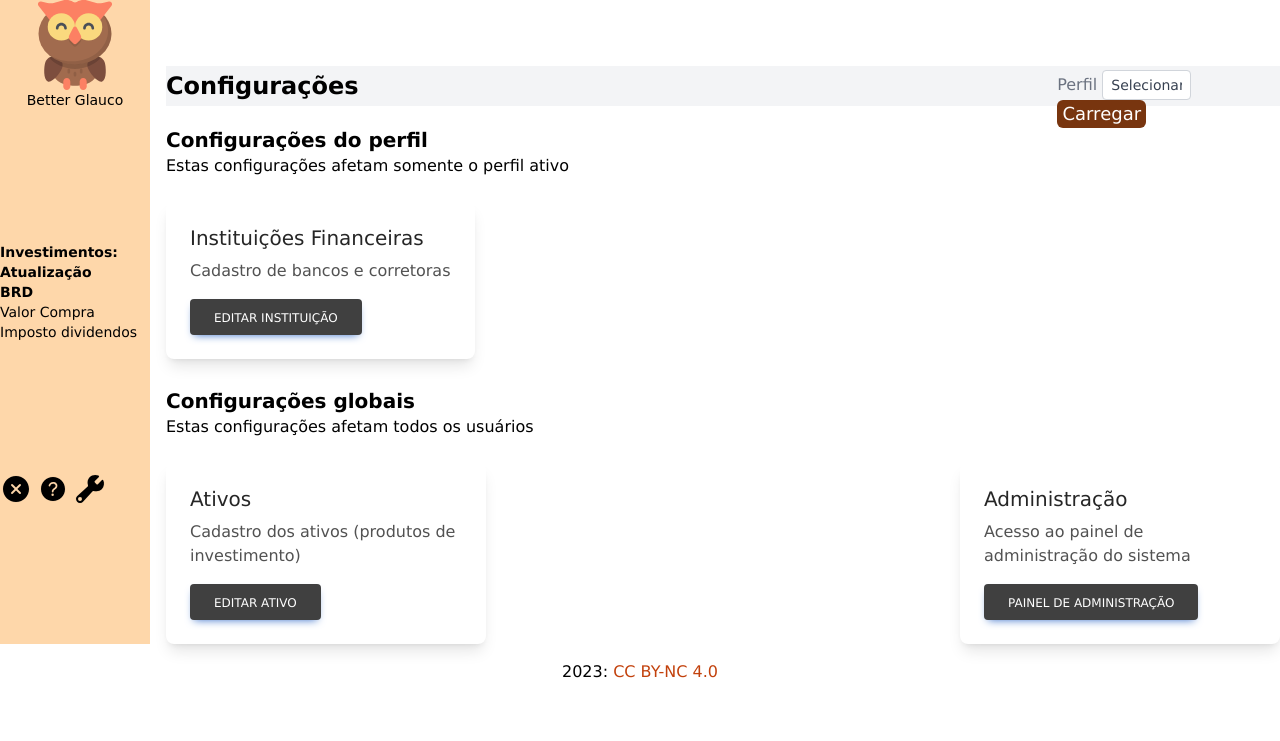
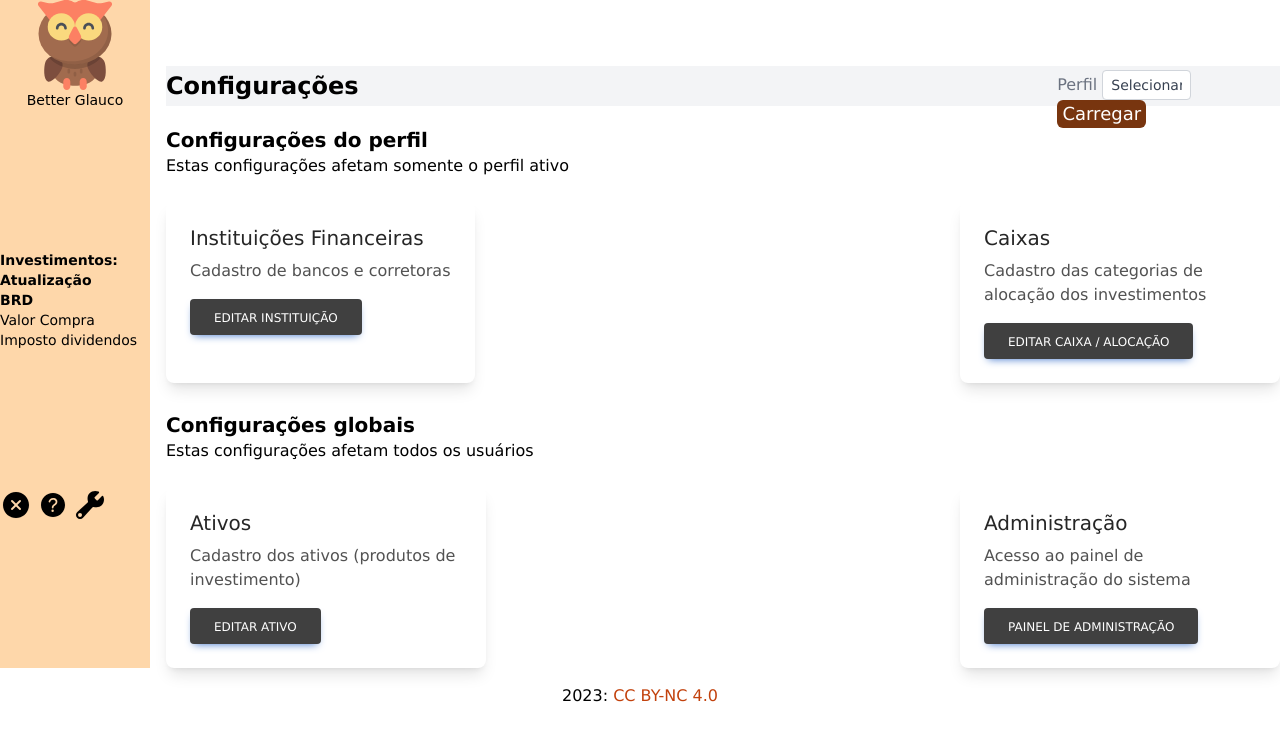
Before and after one commit to divirjo/BetterGlauco, a Django app: page /invest/config/ in a window 1280 px wide. Shown: the top 741 px of the page. Run offline with Django 4.2, Linux system fonts and the light colour scheme; the visitor is signed in with stand-in values (Sample User, id 1); data that the repository does not hold is empty; some libraries are stand-ins or nearby versions.

Commit message:
Implanta configuração caixa classe de ativos

```diff
--- a/investimento/tabelas.py
+++ b/investimento/tabelas.py
@@ -1,6 +1,8 @@
 import django_tables2 as tables
-from BetterGlauco.tabelas_formatacao import ColunaNumericaDecimal
-from .models import Ativo, InstituicaoFinanceira
+from BetterGlauco.tabelas_formatacao import ColunaNumericaDecimal, \
+                                        ColunaSomaNumericaDecimal, \
+                                        ColunaDinheiro
+from .models import Ativo, Caixa, InstituicaoFinanceira
 from BetterGlauco.funcoes_auxiliares import Funcoes_auxiliares
 
 '''
@@ -25,6 +27,9 @@ CSS_PADRAO = {
                     },
                 "td":{
                     "class":"px-6 py-4 whitespace-nowrap text-sm font-medium text-gray-900"
+                    },
+                "tfoot":{
+                    "class":"text-sm font-bold text-gray-900 px-6 py-4"
                     },
                  }
 
@@ -61,6 +66,44 @@ class TabelaAtivos (tables.Table):
         attrs = CSS_PADRAO
 
 
+class Tabela_brd_dividendos_impostos(tables.Table):
+    valor_dividendo = tables.Column()
+    valor_dividendo.verbose_name = 'Dividendos recebidos (R$)'
+
+    valor_impostos = tables.Column()
+    valor_impostos.verbose_name = 'Impostos USA estimados (R$)'
+
+    class Meta:
+        template_name = 'tables/semantic.html'
+
+
+class TabelaCaixas(tables.Table):
+
+    nome = tables.Column(
+                        verbose_name="Caixa",
+                        footer='Total:')
+
+    cota_sistema_valor = ColunaDinheiro(
+                               verbose_name="Valor cota (R$)")
+
+    alocacao_teorica_valor = ColunaDinheiro(
+                               verbose_name="Valor alocação teórica (R$)")
+
+    alocacao_teorica_percentual = ColunaSomaNumericaDecimal(
+                               verbose_name="Percentual alocação teórica (%)")
+
+    editar = tables.LinkColumn('investimento:config_caixa_editar',
+                               text='atualizar',
+                               args=[tables.utils.A('pk')],
+                               orderable=False,
+                               empty_values=(),
+                               attrs=CSS_LINK)
+
+    class Meta:
+        model = Caixa
+        attrs = CSS_PADRAO
+
+
 class TabelaInstituicaoFinanceira (tables.Table):
 
     editar = tables.LinkColumn('investimento:config_instituicao_financeira_editar',
@@ -73,14 +116,3 @@ class TabelaInstituicaoFinanceira (tables.Table):
     class Meta:
         model = InstituicaoFinanceira
         attrs = CSS_PADRAO
-
-
-class Tabela_brd_dividendos_impostos(tables.Table):
-    valor_dividendo = tables.Column()
-    valor_dividendo.verbose_name = 'Dividendos recebidos (R$)'
-
-    valor_impostos = tables.Column()
-    valor_impostos.verbose_name = 'Impostos USA estimados (R$)'
-
-    class Meta:
-        template_name = 'tables/semantic.html'
--- a/investimento/templates/configuracao_inicio.html
+++ b/investimento/templates/configuracao_inicio.html
@@ -30,6 +30,27 @@
               </button>
           </a>
         </div>
+      </div>
+
+    <div class="max-w-xs rounded-lg bg-white shadow-lg">
+      <div class="p-6">
+        <h5
+          class="mb-2 text-xl font-medium leading-tight text-neutral-800">
+          Caixas
+        </h5>
+        <p class="mb-4 text-base text-neutral-600">
+          Cadastro das categorias de alocação dos investimentos
+        </p>
+        <a href="{% url 'investimento:config_caixa' %}">
+            <button
+            type="button"
+            class="inline-block rounded bg-neutral-700 px-6 pt-2.5 pb-2 text-xs font-medium uppercase leading-normal text-white shadow-[0_4px_9px_-4px_#3b71ca] transition duration-150 ease-in-out hover:bg-primary-600 hover:shadow-[0_8px_9px_-4px_rgba(59,113,202,0.3),0_4px_18px_0_rgba(59,113,202,0.2)] focus:bg-primary-600 focus:shadow-[0_8px_9px_-4px_rgba(59,113,202,0.3),0_4px_18px_0_rgba(59,113,202,0.2)] focus:outline-none focus:ring-0 active:bg-primary-700 active:shadow-[0_8px_9px_-4px_rgba(59,113,202,0.3),0_4px_18px_0_rgba(59,113,202,0.2)]"
+            data-te-ripple-init
+            data-te-ripple-color="light">
+            Editar caixa / alocação
+            </button>
+        </a>
+      </div>
     </div>
 
 </div>
--- a/investimento/urls.py
+++ b/investimento/urls.py
@@ -1,19 +1,63 @@
 from django.urls import path
-from .views import Ajuda, ConfiguracaoMenu, ConfigurarAtivo, ConfigurarAtivoNovo, ConfigurarAtivoEditar, ConfigurarInstituicaoFinanceira, ConfigurarInstituicaoFinanceiraEditar, ConfigurarInstituicaoFinanceiraNovo, HomeInvestimento, Imposto_brd_usa, Valor_compra
+from .views import Ajuda,\
+                    ConfiguracaoMenu, \
+                    ConfigurarAtivo, \
+                    ConfigurarAtivoNovo, \
+                    ConfigurarAtivoEditar, \
+                    ConfigurarCaixa, \
+                    ConfigurarCaixaNovo, \
+                    ConfigurarCaixaEditar, \
+                    ConfigurarInstituicaoFinanceira, \
+                    ConfigurarInstituicaoFinanceiraEditar, \
+                    ConfigurarInstituicaoFinanceiraNovo, \
+                    HomeInvestimento, \
+                    Imposto_brd_usa, \
+                    Valor_compra
 
 
 app_name='investimento'
 
 urlpatterns = [
-    path('', HomeInvestimento.as_view(), name='home_investimento'),
-    path('config/', ConfiguracaoMenu.as_view(), name='configuracao'),
-    path('config/ativo/', ConfigurarAtivo.as_view(), name='config_ativos'),
-    path('config/ativo/novo/', ConfigurarAtivoNovo.as_view(), name='config_ativo_novo'),
-    path('config/ativo/editar/<int:pk>', ConfigurarAtivoEditar.as_view(), name='config_ativo_editar'),
-    path('config/instituicao_financeira/', ConfigurarInstituicaoFinanceira.as_view(), name='config_instituicao_financeira'),
-    path('config/instituicao_financeira/novo/', ConfigurarInstituicaoFinanceiraNovo.as_view(), name='config_instituicao_financeira_novo'),
-    path('config/instituicao_financeira/editar/<int:pk>', ConfigurarInstituicaoFinanceiraEditar.as_view(), name='config_instituicao_financeira_editar'),
-    path('help/', Ajuda.as_view(), name='ajuda_inicio'),
-    path('imposto-dividendo-brd/', Imposto_brd_usa.as_view(), name='imposto_dividendo_brd'),
-    path('valor-compra/', Valor_compra.as_view(), name='valor_compra'),
+    path('',
+         HomeInvestimento.as_view(),
+         name='home_investimento'),
+    path('config/',
+         ConfiguracaoMenu.as_view(),
+         name='configuracao'),
+    path('config/ativo/',
+         ConfigurarAtivo.as_view(),
+         name='config_ativos'),
+    path('config/ativo/novo/',
+         ConfigurarAtivoNovo.as_view(),
+         name='config_ativo_novo'),
+    path('config/ativo/editar/<int:pk>',
+         ConfigurarAtivoEditar.as_view(),
+         name='config_ativo_editar'),
+    path('config/caixa/',
+         ConfigurarCaixa.as_view(),
+         name='config_caixa'),
+    path('config/caixa/novo/',
+         ConfigurarCaixaNovo.as_view(),
+         name='config_caixa_novo'),
+    path('config/caixa/editar/<int:pk>',
+         ConfigurarCaixaEditar.as_view(),
+         name='config_caixa_editar'),
+    path('config/instituicao_financeira/',
+         ConfigurarInstituicaoFinanceira.as_view(),
+         name='config_instituicao_financeira'),
+    path('config/instituicao_financeira/novo/',
+         ConfigurarInstituicaoFinanceiraNovo.as_view(),
+         name='config_instituicao_financeira_novo'),
+    path('config/instituicao_financeira/editar/<int:pk>',
+         ConfigurarInstituicaoFinanceiraEditar.as_view(),
+         name='config_instituicao_financeira_editar'),
+    path('help/',
+         Ajuda.as_view(),
+         name='ajuda_inicio'),
+    path('imposto-dividendo-brd/',
+         Imposto_brd_usa.as_view(),
+         name='imposto_dividendo_brd'),
+    path('valor-compra/',
+         Valor_compra.as_view(),
+         name='valor_compra'),
     ]
--- a/investimento/views.py
+++ b/investimento/views.py
@@ -4,9 +4,9 @@ from django.shortcuts import redirect
 import django_tables2 as tables2
 from django.views.generic import FormView, TemplateView, UpdateView
 from .brd import BRD
-from .forms import FormAtivo, FormInstituicaoFinanceira
-from .models import Ativo, InstituicaoFinanceira
-from .tabelas import TabelaAtivos, TabelaInstituicaoFinanceira
+from .forms import FormAtivo, FormCaixa, FormInstituicaoFinanceira
+from .models import Ativo, Caixa, InstituicaoFinanceira
+from .tabelas import TabelaAtivos, TabelaCaixas, TabelaInstituicaoFinanceira
 from BetterGlauco.parametro import Constante
 from BetterGlauco.funcoes_auxiliares import Funcoes_auxiliares
 
@@ -88,6 +88,62 @@ class ConfigurarAtivoEditar(LoginRequiredMixin, UpdateView):
         messages.success(self.request, 'Ativo alterado com sucesso')
         return redirect('investimento:config_ativos')
 
+class ConfigurarCaixa(LoginRequiredMixin, tables2.SingleTableView):
+    table_class = TabelaCaixas
+    template_name = 'configuracao_listar_tabela.html'
+
+
+    def get_queryset(self, **kwargs):
+        return Caixa.objects.filter(
+                    perfil_id = Funcoes_auxiliares.get_perfil_ativo(self.request, **kwargs))
+
+    def get_context_data(self, **kwargs):
+        context = super().get_context_data(**kwargs)
+        context['titulo_pagina'] = 'Caixas: Alocação por classe de ativo'
+        context['nome_parametro'] = 'caixa'
+        context['url_insert'] = 'investimento:config_caixa_novo'
+        context['id_perfil_selecionado'] = Funcoes_auxiliares.get_perfil_ativo(self.request, **kwargs)
+        return context
+
+class ConfigurarCaixaNovo(LoginRequiredMixin, FormView):
+    form_class = FormCaixa
+    template_name = 'configuracao_editar_tabela.html'
+
+    def get_context_data(self, **kwargs):
+        context = super().get_context_data(**kwargs)
+        context['nome_parametro'] = 'caixa'
+        context['id_perfil_selecionado'] = Funcoes_auxiliares.get_perfil_ativo(self.request, **kwargs)
+        return context
+
+    def form_valid(self, form, **kwargs):
+        context = super().get_context_data(**kwargs)
+        context['id_perfil_selecionado'] = Funcoes_auxiliares.get_perfil_ativo(self.request, **kwargs)
+        caixa = form.save(commit=False)
+        caixa.perfil_id = context['id_perfil_selecionado']
+        caixa.save()
+        messages.success(self.request, 'Caixa cadastrada com sucesso')
+        return redirect('investimento:config_caixa')
+
+class ConfigurarCaixaEditar(LoginRequiredMixin, UpdateView):
+    form_class = FormCaixa
+    model = Caixa
+    template_name = 'configuracao_editar_tabela.html'
+
+    def get_context_data(self, **kwargs):
+        context = super().get_context_data(**kwargs)
+        context['nome_parametro'] = 'caixa'
+        context['id_perfil_selecionado'] = Funcoes_auxiliares.get_perfil_ativo(self.request, **kwargs)
+        return context
+
+    def form_valid(self, form, **kwargs):
+        context = super().get_context_data(**kwargs)
+        context['id_perfil_selecionado'] = Funcoes_auxiliares.get_perfil_ativo(self.request, **kwargs)
+        caixa = form.save(commit=False)
+        caixa.perfil_id = context['id_perfil_selecionado']
+        caixa.save()
+        messages.success(self.request, 'Caixa atualizada com sucesso')
+        return redirect('investimento:config_caixa')
+
 class ConfigurarInstituicaoFinanceira(LoginRequiredMixin, tables2.SingleTableView):
     table_class = TabelaInstituicaoFinanceira
     template_name = 'configuracao_listar_tabela.html'
@@ -101,7 +157,7 @@ class ConfigurarInstituicaoFinanceira(LoginRequiredMixin, tables2.SingleTableVie
         context = super().get_context_data(**kwargs)
         context['titulo_pagina'] = 'Instituições Financeiras Cadastradas'
         context['nome_parametro'] = 'instituição financeira'
-        context['url_insert'] = 'investimento:config_instituicao_financeira_novo'
+        context['url_insert'] ='investimento:config_instituicao_financeira_novo'
         context['id_perfil_selecionado'] = Funcoes_auxiliares.get_perfil_ativo(self.request, **kwargs)
         return context
 
```
Also changed, not shown: BetterGlauco/tabelas_formatacao.py (+45 -0 lines), investimento/forms.py (+9 -1 lines), investimento/models.py (+66 -68 lines), investimento/migrations/0011_remove_caixa_alocacao_teorica_valor_currency_and_more.py (added).
